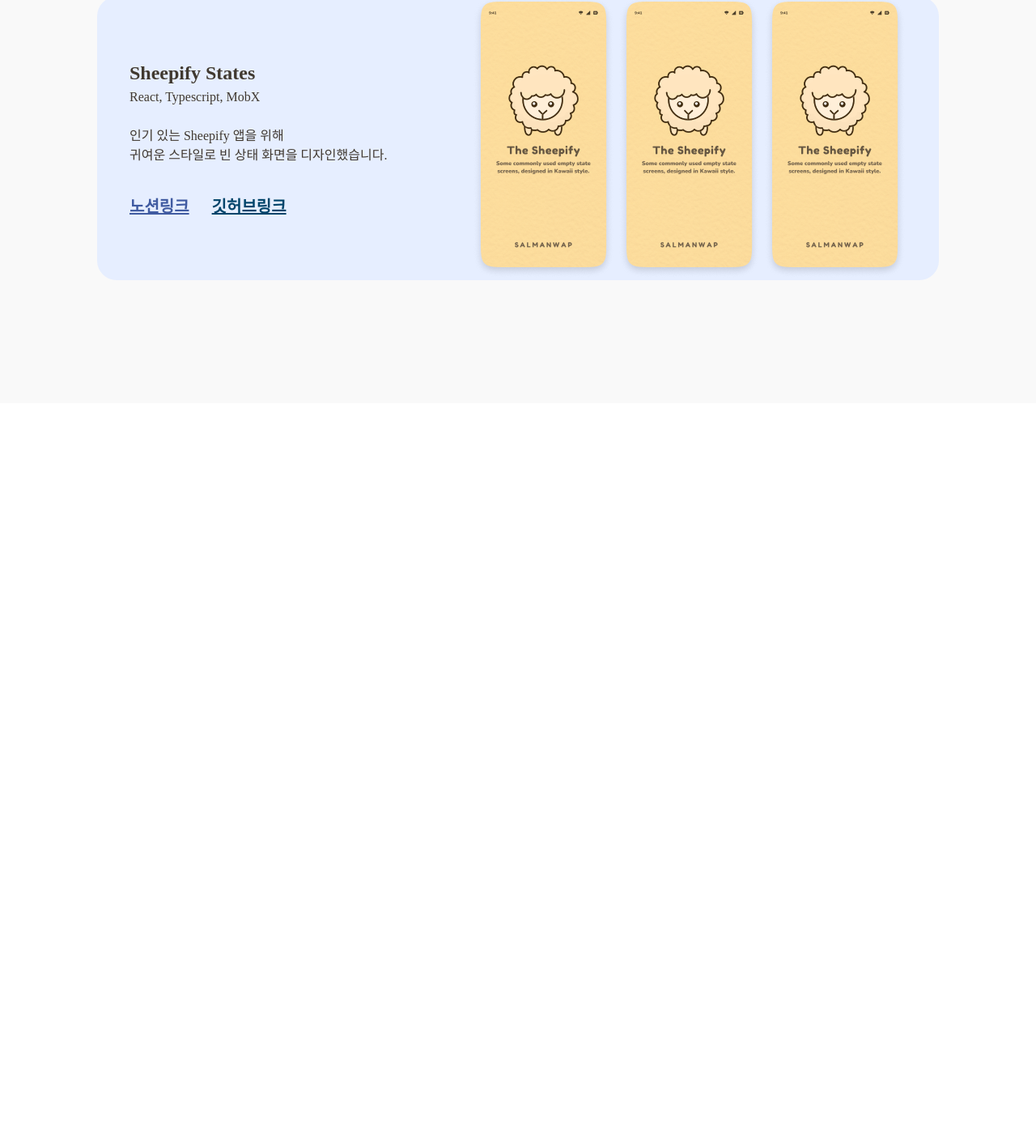
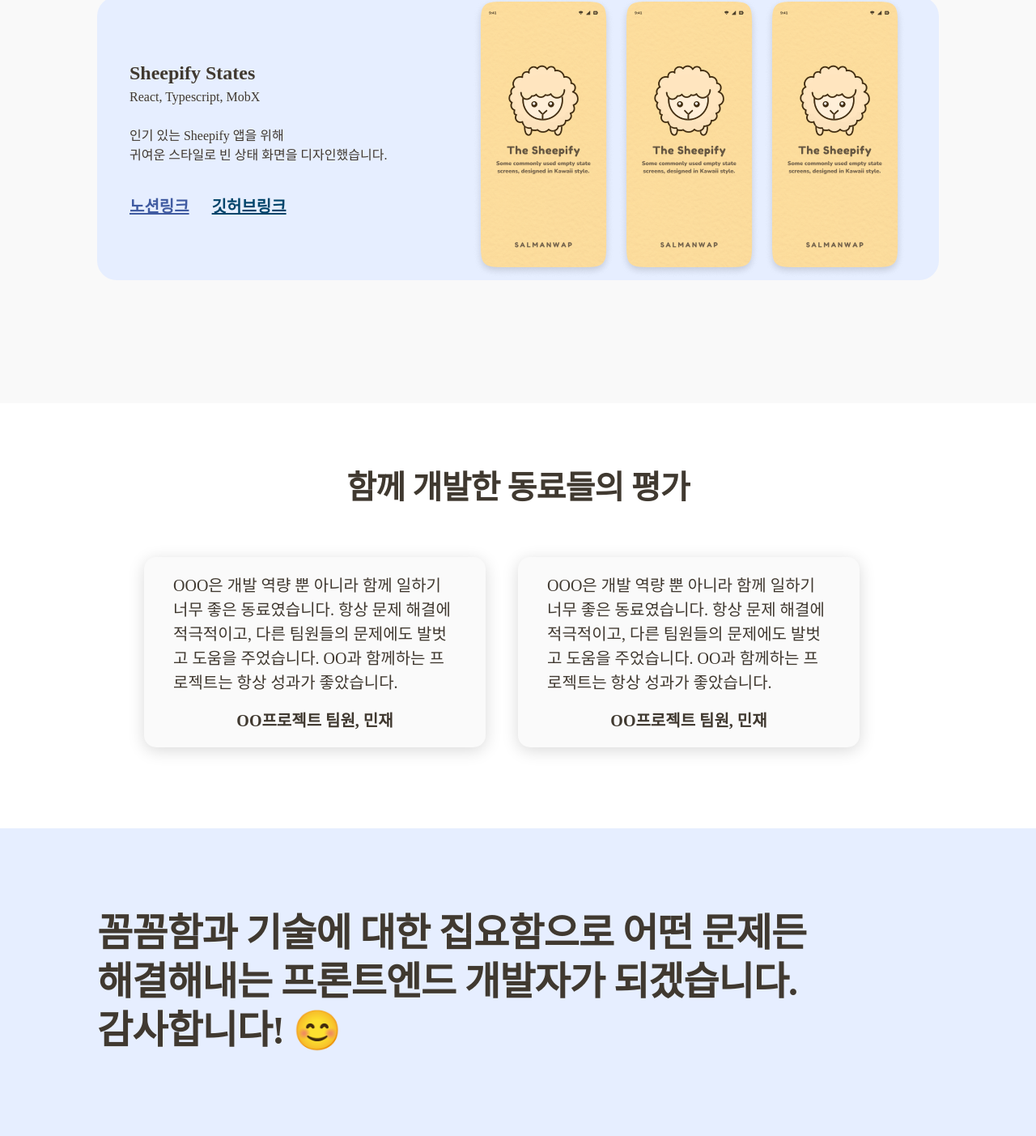
Before and after one commit to rlafl7942/awesome-html-css, a plain HTML site: page index.html in a window 1280 px wide. Shown: the part 2824-4227 px from the top of the page at 81% size. Before the commit the page ends 3322 px from the top, so only its background shows below. Drawn offline with Linux system fonts and the light colour scheme.

Commit message:
feat: feedback 섹션과 aspiration 섹션 추가

```diff
--- a/index.html
+++ b/index.html
@@ -163,5 +163,32 @@
         </div>
       </div>
     </section>
+    <section class="feedbackContainer">
+      <div class="feedbackTitle">함께 개발한 동료들의 평가</div>
+      <div class="feedbackScrollContainer">
+        <div class="feedback">
+          <div class="feedbackInfo">
+            OOO은 개발 역량 뿐 아니라 함께 일하기 너무 좋은 동료였습니다. 항상
+            문제 해결에 적극적이고, 다른 팀원들의 문제에도 발벗고 도움을
+            주었습니다. OO과 함께하는 프로젝트는 항상 성과가 좋았습니다.
+          </div>
+          <div class="feedbackFrom">OO프로젝트 팀원, 민재</div>
+        </div>
+        <div class="feedback">
+          <div class="feedbackInfo">
+            OOO은 개발 역량 뿐 아니라 함께 일하기 너무 좋은 동료였습니다. 항상
+            문제 해결에 적극적이고, 다른 팀원들의 문제에도 발벗고 도움을
+            주었습니다. OO과 함께하는 프로젝트는 항상 성과가 좋았습니다.
+          </div>
+          <div class="feedbackFrom">OO프로젝트 팀원, 민재</div>
+        </div>
+      </div>
+    </section>
+    <section class="aspirationContainer">
+      <div class="aspiration">
+        꼼꼼함과 기술에 대한 집요함으로 어떤 문제든<br />
+        해결해내는 프론트엔드 개발자가 되겠습니다. <br />감사합니다! 😊
+      </div>
+    </section>
   </body>
 </html>
--- a/style.css
+++ b/style.css
@@ -235,3 +235,60 @@ header h1 em {
   line-height: 150%; /* 30px */
   text-decoration-line: underline;
 }
+.feedbackContainer {
+  padding: 80px 0px 100px 0px;
+  display: flex;
+  align-items: center;
+  flex-direction: column;
+}
+.feedbackTitle {
+  color: #403930;
+  font-size: 40px;
+  font-style: normal;
+  font-weight: 700;
+  line-height: 125%; /* 50px */
+  letter-spacing: -0.8px;
+  margin-bottom: 60px;
+}
+.feedbackScrollContainer {
+  display: flex;
+}
+.feedback {
+  background-color: #fafafa;
+  padding: 20px 36px;
+  width: 350px;
+  border-radius: 15px;
+  margin-right: 40px;
+  box-shadow: 0px 4px 20px 0px rgba(0, 0, 0, 0.15);
+}
+.feedbackInfo {
+  color: #403930;
+  font-size: 20px;
+  font-style: normal;
+  font-weight: 400;
+  line-height: 150%; /* 30px */
+  white-space: normal;
+}
+.feedbackFrom {
+  margin-top: 20px;
+  color: #403930;
+  text-align: center;
+  font-size: 20px;
+  font-style: normal;
+  font-weight: 700;
+  line-height: 25px; /* 125% */
+}
+.aspirationContainer {
+  background: #e6eeff;
+  padding: 100px 120px;
+  display: flex;
+  align-items: center;
+}
+.aspiration {
+  color: #403930;
+  font-size: 48px;
+  font-style: normal;
+  font-weight: 600;
+  line-height: 125%; /* 60px */
+  letter-spacing: -0.96px;
+}
```
